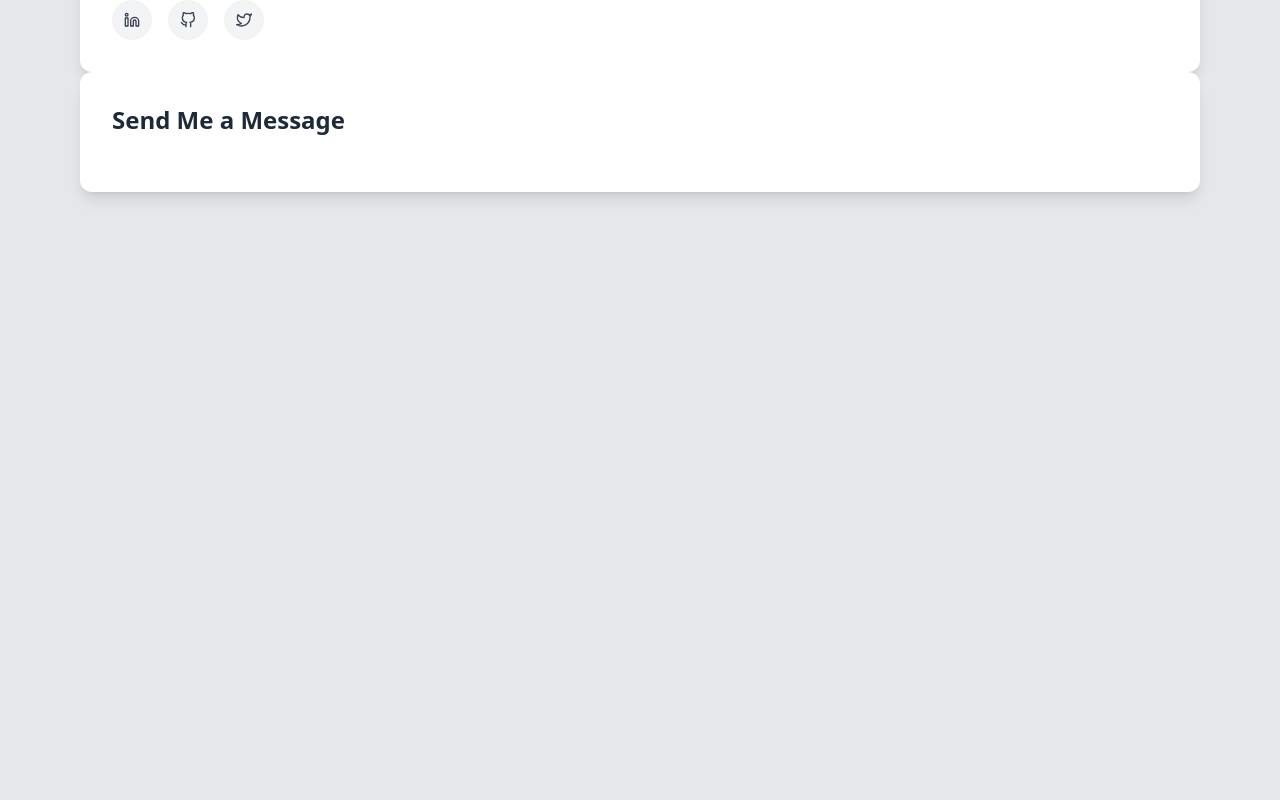
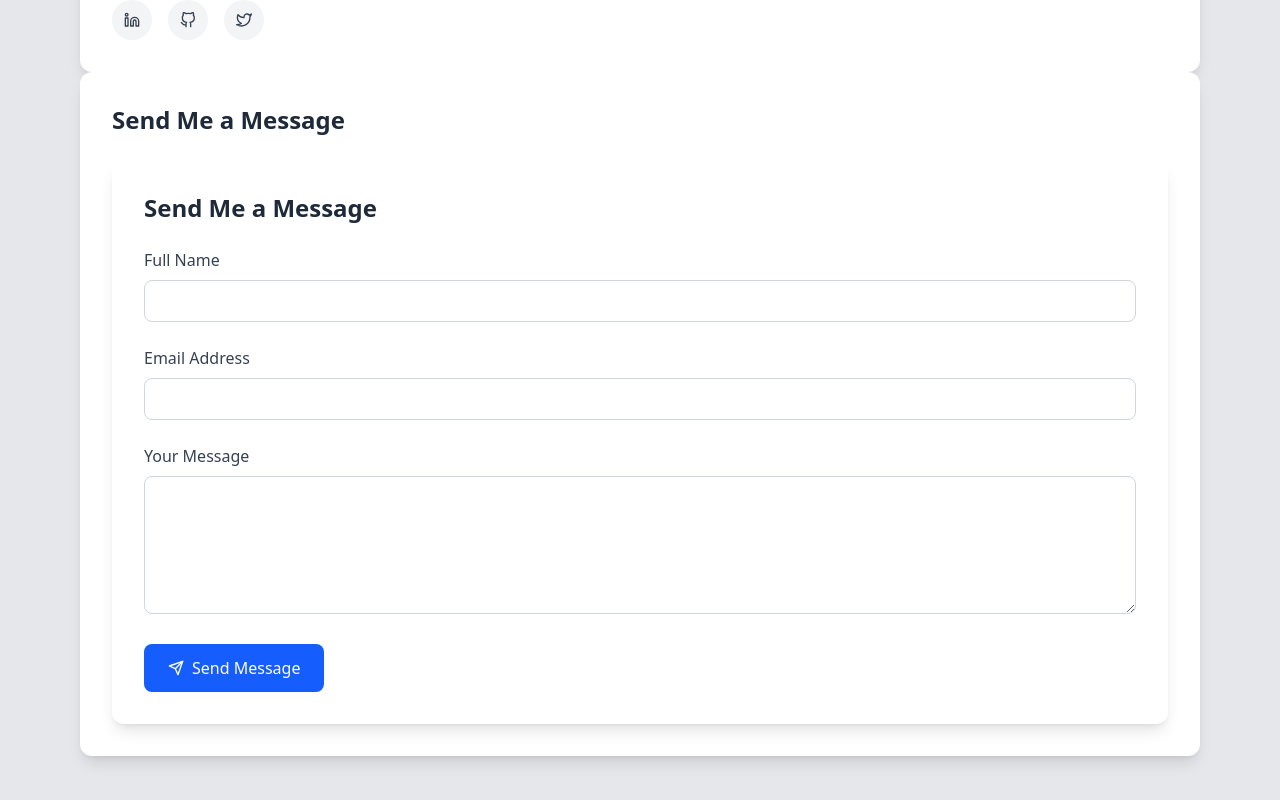
Before and after one commit to Oluwasegun122/blessediog, a Next.js app: page /contact in a window 1280 px wide. Shown: the part 464-1264 px from the top of the page. Before the commit the page ends 800 px from the top, so only its background shows below. Built offline with nearby package versions, Linux system fonts and the light colour scheme.

Commit message:
first commit

```diff
--- a/app/(root)/contact/page.tsx
+++ b/app/(root)/contact/page.tsx
@@ -160,7 +160,114 @@ export default function ContactPage() {
           )}
         </div>
 
-        {/* ... rest of your form remains the same ... */}
+        {/* Contact Form */}
+        <div className="bg-white p-8 rounded-xl shadow-lg">
+          <h2 className="text-2xl font-semibold mb-6 text-gray-800">
+            Send Me a Message
+          </h2>
+
+          {isSent ? (
+            <div className="bg-green-100 border border-green-400 text-green-700 px-4 py-3 rounded mb-4">
+              Message sent successfully! I'll get back to you soon.
+            </div>
+          ) : error ? (
+            <div className="bg-red-100 border border-red-400 text-red-700 px-4 py-3 rounded mb-4">
+              {error}
+            </div>
+          ) : null}
+
+          <form onSubmit={handleSubmit}>
+            <div className="mb-6">
+              <label htmlFor="name" className="block text-gray-700 mb-2">
+                Full Name
+              </label>
+              <input
+                type="text"
+                id="name"
+                value={formData.name}
+                onChange={(e) =>
+                  setFormData({ ...formData, name: e.target.value })
+                }
+                className="w-full px-4 py-2 border border-gray-300 rounded-lg focus:ring-2 focus:ring-blue-500 focus:border-transparent"
+                required
+                disabled={isLoading}
+              />
+            </div>
+
+            <div className="mb-6">
+              <label htmlFor="email" className="block text-gray-700 mb-2">
+                Email Address
+              </label>
+              <input
+                type="email"
+                id="email"
+                value={formData.email}
+                onChange={(e) =>
+                  setFormData({ ...formData, email: e.target.value })
+                }
+                className="w-full px-4 py-2 border border-gray-300 rounded-lg focus:ring-2 focus:ring-blue-500 focus:border-transparent"
+                required
+                disabled={isLoading}
+              />
+            </div>
+
+            <div className="mb-6">
+              <label htmlFor="message" className="block text-gray-700 mb-2">
+                Your Message
+              </label>
+              <textarea
+                id="message"
+                rows={5}
+                value={formData.message}
+                onChange={(e) =>
+                  setFormData({ ...formData, message: e.target.value })
+                }
+                className="w-full px-4 py-2 border border-gray-300 rounded-lg focus:ring-2 focus:ring-blue-500 focus:border-transparent"
+                required
+                disabled={isLoading}
+              ></textarea>
+            </div>
+
+            <button
+              type="submit"
+              disabled={isLoading}
+              className={`bg-blue-600 text-white px-6 py-3 rounded-lg hover:bg-blue-700 transition-colors flex items-center justify-center ${
+                isLoading ? "opacity-75 cursor-not-allowed" : ""
+              }`}
+            >
+              {isLoading ? (
+                <>
+                  <svg
+                    className="animate-spin -ml-1 mr-3 h-5 w-5 text-white"
+                    xmlns="http://www.w3.org/2000/svg"
+                    fill="none"
+                    viewBox="0 0 24 24"
+                  >
+                    <circle
+                      className="opacity-25"
+                      cx="12"
+                      cy="12"
+                      r="10"
+                      stroke="currentColor"
+                      strokeWidth="4"
+                    ></circle>
+                    <path
+                      className="opacity-75"
+                      fill="currentColor"
+                      d="M4 12a8 8 0 018-8V0C5.373 0 0 5.373 0 12h4zm2 5.291A7.962 7.962 0 014 12H0c0 3.042 1.135 5.824 3 7.938l3-2.647z"
+                    ></path>
+                  </svg>
+                  Sending...
+                </>
+              ) : (
+                <>
+                  <FiSend className="mr-2" />
+                  Send Message
+                </>
+              )}
+            </button>
+          </form>
+        </div>
       </div>
     </div>
   );
```
